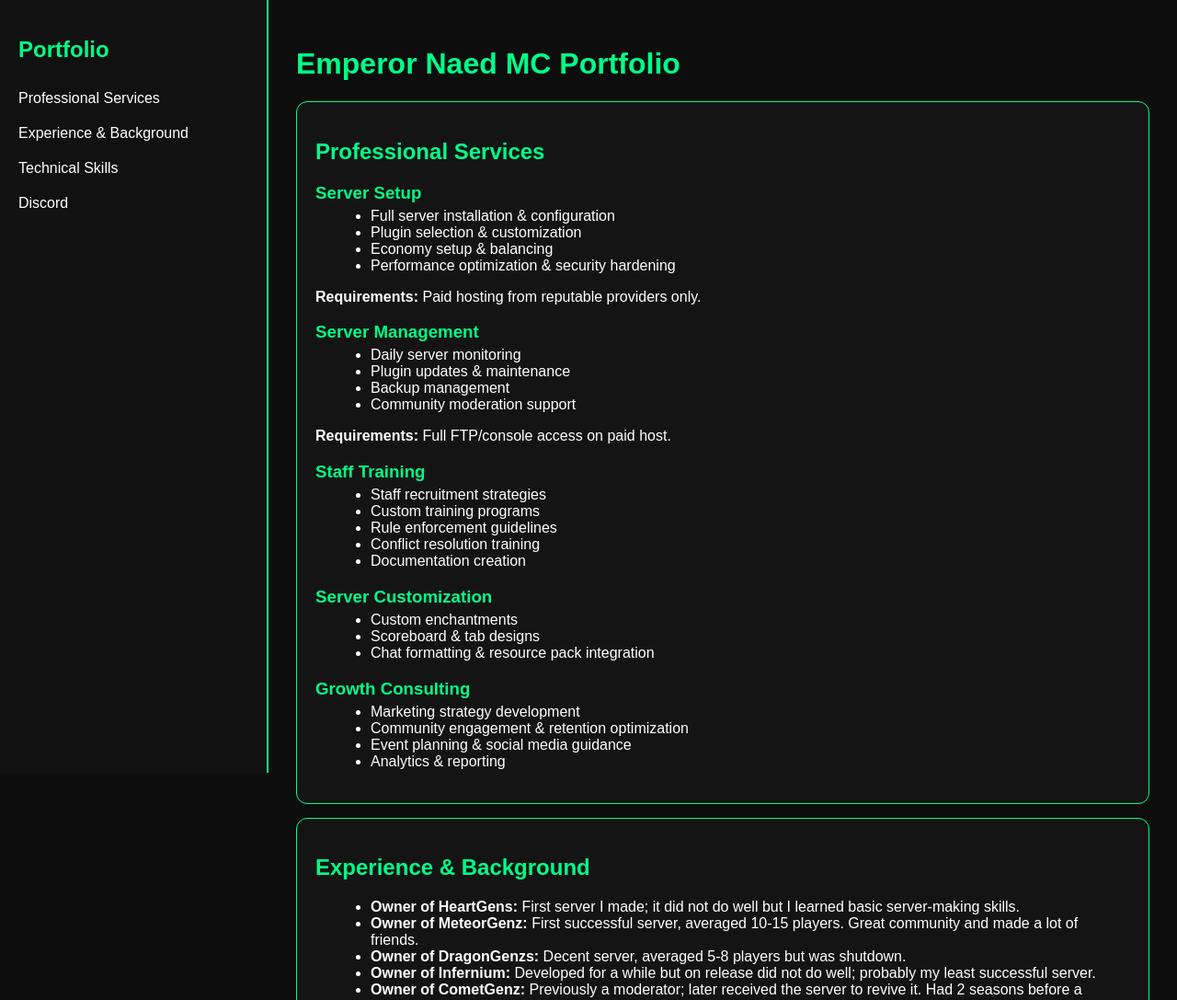
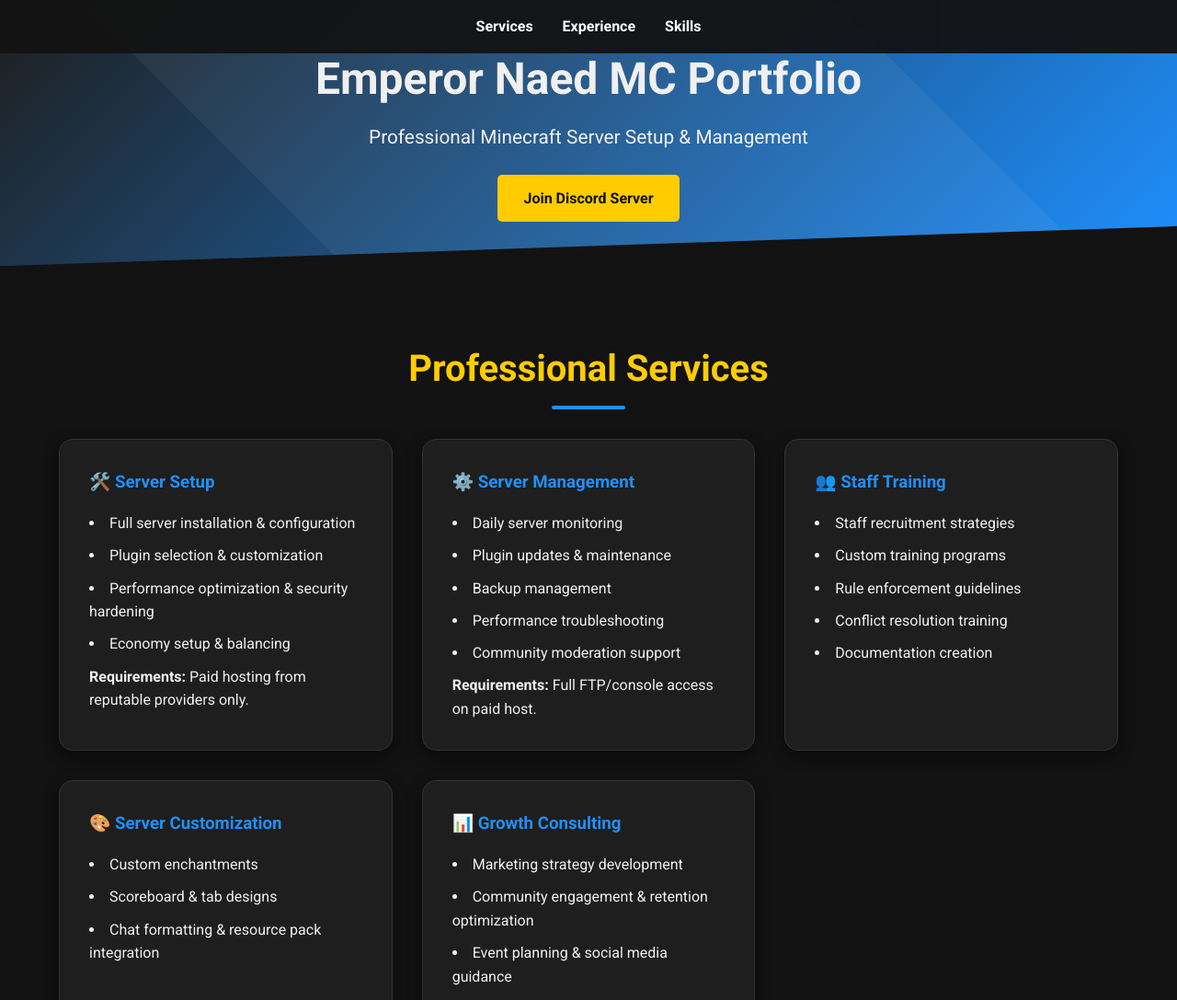
Before and after one commit to dinonaedytwastaken-netizen/portfolio, a plain HTML site: page index.html in a window 1280 px wide. Shown: the top 1087 px of the page at 92% size. Drawn offline with Linux system fonts and the light colour scheme.

Commit message:
Update index.html

```diff
--- a/index.html
+++ b/index.html
@@ -2,92 +2,163 @@
 <html lang="en">
 <head>
   <meta charset="UTF-8">
+  <meta name="viewport" content="width=device-width, initial-scale=1.0">
   <title>Emperor Naed MC Portfolio</title>
-<meta name="viewport" content="width=device-width, initial-scale=1.0">
+  <link href="https://fonts.googleapis.com/css2?family=Roboto:wght@400;700&display=swap" rel="stylesheet">
+  <style>
+    /* General Reset */
+    * { margin: 0; padding: 0; box-sizing: border-box; font-family: 'Roboto', sans-serif; scroll-behavior: smooth; }
+    body { background-color: #121212; color: #f0f0f0; line-height: 1.6; }
 
-<style>
-    body { margin:0; background:#0d0d0d; color:white; font-family:Arial; display:flex; }
-    .sidebar {
-        width: 250px;
-        background:#111;
-        padding:20px;
-        height:100vh;
-        border-right:2px solid #00ff88;
+    a { color: #1e90ff; text-decoration: none; transition: all 0.3s ease; }
+    a:hover { text-decoration: underline; }
+
+    header {
+      background: linear-gradient(135deg, #1e1e1e 0%, #1e90ff 100%);
+      padding: 3rem 1rem;
+      text-align: center;
+      clip-path: polygon(0 0, 100% 0, 100% 85%, 0% 100%);
+      position: relative;
+      overflow: hidden;
     }
-    .sidebar h2 { color:#00ff88; }
-    .sidebar a {
-        display:block;
-        color:white;
-        text-decoration:none;
-        padding:10px 0;
+    header::before {
+      content: '';
+      position: absolute;
+      top: -50%;
+      left: -50%;
+      width: 200%;
+      height: 200%;
+      background: rgba(255,255,255,0.05);
+      transform: rotate(45deg);
+      animation: slide 10s linear infinite;
     }
-    .sidebar a:hover { color:#00ff88; }
+    @keyframes slide {
+      0% { transform: rotate(45deg) translate(-100%, -100%); }
+      100% { transform: rotate(45deg) translate(100%, 100%); }
+    }
+    header h1 { font-size: 3rem; margin-bottom: 0.5rem; animation: fadeUp 1s ease forwards; opacity: 0; }
+    header p { font-size: 1.3rem; margin-bottom: 1.5rem; animation: fadeUp 1.2s ease forwards; opacity: 0; }
+    header a { display: inline-block; padding: 0.8rem 1.8rem; background: #ffcc00; color: #121212; border-radius: 5px; font-weight: bold; animation: fadeUp 1.4s ease forwards; opacity: 0; }
 
-    .main {
-        padding:30px;
-        flex:1;
+    @keyframes fadeUp {
+      0% { opacity: 0; transform: translateY(20px); }
+      100% { opacity: 1; transform: translateY(0); }
     }
 
-    h1, h2 { color:#00ff88; }
-    h3 { color:#00ff88; margin-bottom:5px; }
-    ul { margin-left:20px; margin-top:5px; }
-    p { margin-top:5px; }
+    nav {
+      position: fixed;
+      top: 0;
+      width: 100%;
+      background: rgba(18,18,18,0.95);
+      display: flex;
+      justify-content: center;
+      gap: 2rem;
+      padding: 1rem;
+      z-index: 1000;
+    }
+    nav a { font-weight: bold; color: #fff; }
+    nav a:hover { color: #ffcc00; }
 
-    .card {
-        background:#141414;
-        padding:20px;
-        border-radius:12px;
-        border:1px solid #00ff88;
-        margin-bottom:15px;
+    section { padding: 5rem 1.5rem; max-width: 1200px; margin: 0 auto; }
+    h2 { font-size: 2.5rem; color: #ffcc00; margin-bottom: 2rem; text-align: center; position: relative; }
+    h2::after {
+      content: '';
+      width: 80px;
+      height: 4px;
+      background: #1e90ff;
+      display: block;
+      margin: 0.5rem auto 0 auto;
+      border-radius: 2px;
     }
 
-    a.button {
-        display:inline-block;
-        padding:10px 15px;
-        background:#00ff88;
-        color:#000;
-        border-radius:8px;
-        font-weight:bold;
-        text-decoration:none;
-        margin-top:10px;
+    .services, .experience, .skills { display: grid; gap: 2rem; margin-top: 2rem; }
+    .card {
+      background: #1e1e1e;
+      padding: 2rem;
+      border-radius: 15px;
+      border: 1px solid #333;
+      box-shadow: 0 5px 15px rgba(0,0,0,0.5);
+      transition: transform 0.4s ease, box-shadow 0.4s ease;
+      opacity: 0;
+      transform: translateY(20px);
+      animation: fadeCard 0.6s forwards;
+    }
+    .card:nth-child(1) { animation-delay: 0.2s; }
+    .card:nth-child(2) { animation-delay: 0.4s; }
+    .card:nth-child(3) { animation-delay: 0.6s; }
+    .card:nth-child(4) { animation-delay: 0.8s; }
+    .card:nth-child(5) { animation-delay: 1s; }
+    .card:nth-child(6) { animation-delay: 1.2s; }
+
+    .card:hover {
+      transform: translateY(-10px);
+      box-shadow: 0 10px 25px rgba(30,144,255,0.5);
+    }
+
+    .card h3 { margin-bottom: 1rem; color: #1e90ff; }
+    .card ul { list-style: disc inside; }
+    .card ul li { margin-bottom: 0.6rem; }
+
+    @keyframes fadeCard {
+      to { opacity: 1; transform: translateY(0); }
+    }
+
+    .skills .skill-list { display: flex; flex-wrap: wrap; gap: 1rem; justify-content: center; margin-top: 1rem; }
+    .skill { background: #ffcc00; padding: 0.5rem 1rem; border-radius: 25px; font-weight: bold; color: #121212; transition: transform 0.3s ease; }
+    .skill:hover { transform: scale(1.1); }
+
+    footer { text-align: center; padding: 3rem 1rem; background: #1e1e1e; border-top: 2px solid #1e90ff; }
+    footer a { background: #1e90ff; padding: 1rem 2rem; border-radius: 5px; color: #fff; font-weight: bold; transition: all 0.3s ease; }
+    footer a:hover { background: #ffcc00; color: #121212; }
+
+    @media (min-width: 768px) {
+      .services, .experience { grid-template-columns: repeat(2, 1fr); }
+    }
+    @media (min-width: 1200px) {
+      .services, .experience { grid-template-columns: repeat(3, 1fr); }
     }
   </style>
 </head>
 <body>
 
-<div class="sidebar">
-    <h2>Portfolio</h2>
-    <a href="#services">Professional Services</a>
-    <a href="#experience">Experience & Background</a>
-    <a href="#skills">Technical Skills</a>
-    <a href="#discord">Discord</a>
-</div>
+  <nav>
+    <a href="#services">Services</a>
+    <a href="#experience">Experience</a>
+    <a href="#skills">Skills</a>
+  </nav>
 
-<div class="main">
+  <header>
     <h1>Emperor Naed MC Portfolio</h1>
+    <p>Professional Minecraft Server Setup & Management</p>
+    <a href="#">Join Discord Server</a>
+  </header>
 
-    <div id="services" class="card">
+  <section id="services">
     <h2>Professional Services</h2>
-
-        <h3>Server Setup</h3>
+    <div class="services">
+      <div class="card">
+        <h3>🛠️ Server Setup</h3>
         <ul>
           <li>Full server installation & configuration</li>
           <li>Plugin selection & customization</li>
+          <li>Performance optimization & security hardening</li>
           <li>Economy setup & balancing</li>
-            <li>Performance optimization & security hardening</li>
         </ul>
         <p><strong>Requirements:</strong> Paid hosting from reputable providers only.</p>
-
-        <h3>Server Management</h3>
+      </div>
+      <div class="card">
+        <h3>⚙️ Server Management</h3>
         <ul>
           <li>Daily server monitoring</li>
           <li>Plugin updates & maintenance</li>
           <li>Backup management</li>
+          <li>Performance troubleshooting</li>
           <li>Community moderation support</li>
         </ul>
         <p><strong>Requirements:</strong> Full FTP/console access on paid host.</p>
-
-        <h3>Staff Training</h3>
+      </div>
+      <div class="card">
+        <h3>👥 Staff Training</h3>
         <ul>
           <li>Staff recruitment strategies</li>
           <li>Custom training programs</li>
@@ -95,15 +166,17 @@
           <li>Conflict resolution training</li>
           <li>Documentation creation</li>
         </ul>
-
-        <h3>Server Customization</h3>
+      </div>
+      <div class="card">
+        <h3>🎨 Server Customization</h3>
         <ul>
           <li>Custom enchantments</li>
           <li>Scoreboard & tab designs</li>
           <li>Chat formatting & resource pack integration</li>
         </ul>
-
-        <h3>Growth Consulting</h3>
+      </div>
+      <div class="card">
+        <h3>📊 Growth Consulting</h3>
         <ul>
           <li>Marketing strategy development</li>
           <li>Community engagement & retention optimization</li>
@@ -111,39 +184,53 @@
           <li>Analytics & reporting</li>
         </ul>
       </div>
+    </div>
+  </section>
 
-    <div id="experience" class="card">
+  <section id="experience">
     <h2>Experience & Background</h2>
-        <ul>
-            <li><strong>Owner of HeartGens:</strong> First server I made; it did not do well but I learned basic server-making skills.</li>
-            <li><strong>Owner of MeteorGenz:</strong> First successful server, averaged 10-15 players. Great community and made a lot of friends.</li>
-            <li><strong>Owner of DragonGenzs:</strong> Decent server, averaged 5-8 players but was shutdown.</li>
-            <li><strong>Owner of Infernium:</strong> Developed for a while but on release did not do well; probably my least successful server.</li>
-            <li><strong>Owner of CometGenz:</strong> Previously a moderator; later received the server to revive it. Had 2 seasons before a rebrand.</li>
-            <li><strong>Owner of Expeditions SMP:</strong> Not released yet; rebrand of CometGenz. Excited for release.</li>
-        </ul>
+    <div class="experience">
+      <div class="card">
+        <h3>Owner of HeartGens</h3>
+        <p>It was my first server I have made and it did not do well but I learned basic server making skills.</p>
       </div>
+      <div class="card">
+        <h3>Owner of MeteorGenz</h3>
+        <p>It was my first successful server and averaged 10-15 players. Had a great community and made a lot of friends from that server.</p>
+      </div>
+      <div class="card">
+        <h3>Owner of CometGenz</h3>
+        <p>I used to be a moderator on this server back in February 2025. It was what inspired me to make Minecraft servers but shut down a month later due to lack of players. But in September 2025, the owner gave me the server to bring it back and it did pretty well. Had 2 seasons before a rebrand.</p>
+      </div>
+      <div class="card">
+        <h3>Owner of Expeditions SMP</h3>
+        <p>Not released yet but is the rebrand of CometGenz and is a fun idea and I can't wait to release it.</p>
+      </div>
+    </div>
+  </section>
 
-    <div id="skills" class="card">
+  <section id="skills">
     <h2>Technical Skills & Expertise</h2>
-        <ul>
-            <li>Performance Optimization</li>
-            <li>EssentialsX</li>
-            <li>LuckPerms</li>
-            <li>WorldEdit/WorldGuard</li>
-            <li>PlaceholderAPI</li>
-            <li>Staff Training</li>
-            <li>Event Planning</li>
-            <li>Discord Management</li>
-            <li>Advertising</li>
-        </ul>
+    <div class="skills">
+      <div class="skill-list">
+        <div class="skill">Performance Optimization</div>
+        <div class="skill">EssentialsX</div>
+        <div class="skill">LuckPerms</div>
+        <div class="skill">WorldEdit/WorldGuard</div>
+        <div class="skill">Vault</div>
+        <div class="skill">PlaceholderAPI</div>
+        <div class="skill">Staff Training</div>
+        <div class="skill">Event Planning</div>
+        <div class="skill">Discord Management</div>
+        <div class="skill">Marketing Strategy</div>
       </div>
+    </div>
+  </section>
 
     <div id="discord" class="card">
         <h2>Ready to Build Something Amazing?</h2>
         <a href="https://discord.gg/K6TH8ze9BV" target="_blank" class="button">Join Discord Server</a>
     </div>
-</div>
 
 </body>
 </html>
```
Lines whose indentation alone changed are shown as unchanged.
